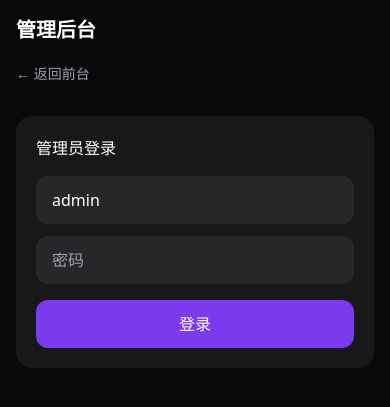
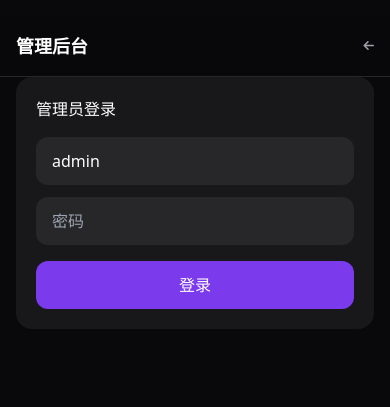
Before and after one commit to zixiang0520/file-transfer-system, a FastAPI app: page /admin in a window 390 px wide. Shown: the top 407 px of the page. Run offline with FastAPI, Linux system fonts and the light colour scheme.

Commit message:
ux(admin): 顶部粘性导航栏——包裹/安全/AI/设置分区跳转与滚动高亮，动作按钮收进顶栏

```diff
--- a/app/web/templates/admin.html
+++ b/app/web/templates/admin.html
@@ -13,14 +13,33 @@
     input, select, textarea, button { font-size: 16px; }
     .tap { -webkit-tap-highlight-color: transparent; touch-action: manipulation; }
     .field { @apply mt-1 w-full min-h-[44px] bg-zinc-800 rounded-xl px-3 py-2.5; }
+    .navtab { min-height: 40px; padding: 0 14px; border-radius: 12px; color: #a1a1aa; white-space: nowrap; display: inline-flex; align-items: center; gap: 6px; flex-shrink: 0; }
+    .navtab.active { background: #27272a; color: #fff; }
+    .sec { scroll-margin-top: 118px; }
+    html { scroll-behavior: smooth; }
   </style>
 </head>
 <body class="bg-zinc-950 text-white min-h-screen min-h-[100dvh]">
   <div class="max-w-5xl mx-auto px-4 sm:px-6 py-4 sm:py-6">
-    <header class="flex flex-col gap-2 sm:flex-row sm:items-center sm:justify-between mb-5 sm:mb-6">
-      <h1 class="text-xl sm:text-2xl font-bold">管理后台</h1>
-      <a href="/" class="tap text-sm text-zinc-400 active:text-white min-h-[44px] inline-flex items-center">← 返回前台</a>
-    </header>
+    <div id="topBar" class="sticky top-0 z-20 -mx-4 sm:-mx-6 px-4 sm:px-6 bg-zinc-950/95 backdrop-blur border-b border-zinc-800">
+      <header class="flex items-center justify-between gap-3 py-2.5 sm:py-3">
+        <h1 class="text-lg sm:text-xl font-bold shrink-0">管理后台</h1>
+        <div class="flex items-center gap-1.5 sm:gap-2 min-w-0">
+          <div id="hdrActions" class="hidden items-center gap-1.5 sm:gap-2">
+            <button type="button" onclick="refreshPackages()" title="刷新包裹" class="tap min-h-[40px] min-w-[40px] px-3 py-2 bg-zinc-800 active:bg-zinc-700 rounded-xl text-sm"><i class="fa-solid fa-arrows-rotate"></i><span class="hidden md:inline ml-1.5">刷新包裹</span></button>
+            <button type="button" onclick="cleanup()" title="清理过期" class="tap min-h-[40px] min-w-[40px] px-3 py-2 bg-zinc-800 active:bg-zinc-700 rounded-xl text-sm"><i class="fa-solid fa-broom"></i><span class="hidden md:inline ml-1.5">清理过期</span></button>
+            <button type="button" onclick="logout()" title="退出登录" class="tap min-h-[40px] min-w-[40px] px-3 py-2 bg-red-900/40 active:bg-red-900/60 rounded-xl text-sm text-red-300"><i class="fa-solid fa-right-from-bracket"></i><span class="hidden md:inline ml-1.5">退出</span></button>
+          </div>
+          <a id="hdrHome" href="/" class="tap text-sm text-zinc-400 active:text-white min-h-[40px] inline-flex items-center gap-1.5"><i class="fa-solid fa-arrow-left text-xs"></i><span class="hidden sm:inline">返回前台</span></a>
+        </div>
+      </header>
+      <nav id="tabNav" class="hidden gap-1 overflow-x-auto pb-2 text-sm -mb-px">
+        <button type="button" class="navtab tap" data-g="pkg" onclick="jumpTo('pkg')"><i class="fa-solid fa-box-archive text-xs"></i>包裹</button>
+        <button type="button" class="navtab tap" data-g="security" onclick="jumpTo('security')"><i class="fa-solid fa-shield-halved text-xs"></i>安全</button>
+        <button type="button" class="navtab tap" data-g="ai" onclick="jumpTo('ai')"><i class="fa-solid fa-robot text-xs"></i>AI 审核</button>
+        <button type="button" class="navtab tap" data-g="settings" onclick="jumpTo('settings')"><i class="fa-solid fa-gear text-xs"></i>存储与设置</button>
+      </nav>
+    </div>
 
     <!-- Login -->
     <div id="loginBox" class="bg-zinc-900 rounded-2xl sm:rounded-3xl p-5 sm:p-6 max-w-md mx-auto sm:mx-0 w-full">
@@ -31,14 +50,8 @@
       <p id="loginErr" class="text-red-400 text-sm mt-3 hidden"></p>
     </div>
 
-    <div id="dash" class="hidden space-y-5 sm:space-y-6">
-      <div class="flex gap-2 sm:gap-3 flex-wrap">
-        <button type="button" onclick="refreshPackages()" class="tap flex-1 sm:flex-none min-h-[44px] px-4 py-2 bg-zinc-800 active:bg-zinc-700 rounded-xl text-sm">刷新包裹</button>
-        <button type="button" onclick="cleanup()" class="tap flex-1 sm:flex-none min-h-[44px] px-4 py-2 bg-zinc-800 active:bg-zinc-700 rounded-xl text-sm">清理过期</button>
-        <button type="button" onclick="logout()" class="tap flex-1 sm:flex-none min-h-[44px] px-4 py-2 bg-red-900/40 active:bg-red-900/60 rounded-xl text-sm">退出</button>
-      </div>
-
-      <div class="bg-zinc-900 rounded-2xl sm:rounded-3xl p-4 sm:p-6">
+    <div id="dash" class="hidden space-y-5 sm:space-y-6 mt-5 sm:mt-6">
+      <div id="sec-pkg" data-group="pkg" class="sec bg-zinc-900 rounded-2xl sm:rounded-3xl p-4 sm:p-6">
         <button type="button" onclick="togglePkg()" class="tap w-full flex items-center justify-between gap-3 text-left min-h-[44px]">
           <span class="font-medium">提取码 / 包裹管理<span id="pkgCount" class="text-xs text-zinc-500 font-normal ml-2"></span></span>
           <span class="text-zinc-400 text-sm shrink-0"><span id="pkgToggleText">展开</span> <i id="pkgChevron" class="fa-solid fa-chevron-down text-xs ml-1"></i></span>
@@ -53,7 +66,7 @@
         </div>
       </div>
 
-      <div class="bg-zinc-900 rounded-2xl sm:rounded-3xl p-4 sm:p-6">
+      <div id="sec-ban" data-group="security" class="sec bg-zinc-900 rounded-2xl sm:rounded-3xl p-4 sm:p-6">
         <h2 class="font-medium mb-1">IP 封禁</h2>
         <p class="text-xs text-zinc-500 mb-4">发现恶意/危险文件后，在包裹上点「封禁 IP」，或在此手动添加。被封 IP 无法再上传。</p>
         <div class="flex flex-col sm:flex-row gap-2 mb-4">
@@ -64,7 +77,7 @@
         <div id="banList" class="space-y-2 text-sm"></div>
       </div>
 
-      <div class="bg-zinc-900 rounded-2xl sm:rounded-3xl p-4 sm:p-6">
+      <div id="sec-reports" data-group="security" class="sec bg-zinc-900 rounded-2xl sm:rounded-3xl p-4 sm:p-6">
         <h2 class="font-medium mb-1">举报处理</h2>
         <p class="text-xs text-zinc-500 mb-4">用户从提取页举报的分享。处理 = 删除包裹及云盘文件 + 拉黑文件 SHA-256（同内容永久无法再传）+ 封上传者 IP。</p>
         <div class="flex gap-2 mb-4">
@@ -74,7 +87,7 @@
         <div id="reportList" class="space-y-2 text-sm"></div>
       </div>
 
-      <div class="bg-zinc-900 rounded-2xl sm:rounded-3xl p-4 sm:p-6">
+      <div id="sec-bl" data-group="security" class="sec bg-zinc-900 rounded-2xl sm:rounded-3xl p-4 sm:p-6">
         <h2 class="font-medium mb-1">文件 SHA-256 黑名单</h2>
         <p class="text-xs text-zinc-500 mb-4">黑名单中的文件内容（按 SHA-256 识别，改名无效）无法再上传。处理举报时自动添加，也可手动添加（可从包裹详情或下载文件计算获得）。</p>
         <div class="flex flex-col sm:flex-row gap-2 mb-4">
@@ -85,7 +98,7 @@
         <div id="blList" class="space-y-2 text-sm"></div>
       </div>
 
-      <div class="bg-zinc-900 rounded-2xl sm:rounded-3xl p-4 sm:p-6">
+      <div id="sec-ai" data-group="ai" class="sec bg-zinc-900 rounded-2xl sm:rounded-3xl p-4 sm:p-6">
         <h2 class="font-medium mb-1">AI 内容审核（普通大模型）</h2>
         <p class="text-xs text-zinc-500 mb-4">用 OpenAI 兼容大模型审核文件名/标题（全量）与 ≤上限 的小文件内容（文本类提文本、图片类多模态）。宽松判断、AI 故障自动放行；拒绝不自动拉黑 SHA（防误判），记录留查。大文件内容不过服务器（直传架构），靠黑名单+举报兜底。</p>
         <label class="flex items-center gap-2 text-sm mb-3 cursor-pointer">
@@ -126,7 +139,7 @@
         <div id="aiReviewList" class="space-y-1.5 text-xs"></div>
       </div>
 
-      <div class="bg-zinc-900 rounded-2xl sm:rounded-3xl p-4 sm:p-6 space-y-4">
+      <div id="sec-settings" data-group="settings" class="sec bg-zinc-900 rounded-2xl sm:rounded-3xl p-4 sm:p-6 space-y-4">
         <h2 class="font-medium">上传与存储设置</h2>
         <div class="grid grid-cols-1 sm:grid-cols-2 gap-4">
           <label class="text-sm block">单文件上限 (MB)
@@ -317,6 +330,39 @@
   <script>
     function fmtSize(n){n=Number(n)||0;if(n<1024)return n+'B';if(n<1048576)return (n/1024).toFixed(1)+'KB';return (n/1048576).toFixed(1)+'MB';}
     function fmtTime(ts){try{return new Date(ts*1000).toLocaleString()}catch(e){return '-'}}
+    // —— 顶部导航栏 ——
+    const NAV_GROUPS = ['pkg','security','ai','settings'];
+    function jumpTo(g){
+      const sec = document.querySelector('#dash [data-group="'+g+'"]');
+      if (!sec) return;
+      setActiveTab(g);
+      sec.scrollIntoView({behavior:'smooth', block:'start'});
+    }
+    function setActiveTab(g){
+      document.querySelectorAll('#tabNav .navtab').forEach(b=>{
+        b.classList.toggle('active', b.dataset.g===g);
+      });
+    }
+    let navTick = false;
+    window.addEventListener('scroll', ()=>{
+      if (navTick) return; navTick = true;
+      requestAnimationFrame(()=>{
+        navTick = false;
+        const dash = document.getElementById('dash');
+        if (!dash || dash.classList.contains('hidden')) return;
+        let cur = NAV_GROUPS[0];
+        document.querySelectorAll('#dash .sec[data-group]').forEach(sec=>{
+          if (sec.getBoundingClientRect().top <= 150) cur = sec.dataset.group;
+        });
+        setActiveTab(cur);
+      });
+    }, {passive:true});
+    function showNav(){
+      document.getElementById('tabNav').classList.remove('hidden');
+      const ha = document.getElementById('hdrActions');
+      ha.classList.remove('hidden'); ha.classList.add('flex');
+      setActiveTab('pkg');
+    }
     async function login(){
       let r;
       try {
@@ -334,6 +380,7 @@
       if(!r.ok){document.getElementById('loginErr').textContent='登录失败';document.getElementById('loginErr').classList.remove('hidden');return;}
       document.getElementById('loginBox').classList.add('hidden');
       document.getElementById('dash').classList.remove('hidden');
+      showNav();
       await loadCfg(); await loadPkgCount(); await loadBans();
     }
     async function logout(){await fetch('/api/logout',{method:'POST'}); location.reload();}
@@ -870,7 +917,7 @@
     document.getElementById('pkgSearch').addEventListener('keydown', e => { if(e.key==='Enter'){ e.preventDefault(); loadPackages(0); } });
     document.getElementById('pkgSearch').addEventListener('input', e => { if(!e.target.value.trim()) loadPackages(0); });
     fetch('/api/config').then(r=>{
-      if(r.ok){document.getElementById('loginBox').classList.add('hidden');document.getElementById('dash').classList.remove('hidden');loadCfg();loadPkgCount();loadBans();loadReports(true);loadBlacklist();loadAiReviews(false);}
+      if(r.ok){document.getElementById('loginBox').classList.add('hidden');document.getElementById('dash').classList.remove('hidden');showNav();loadCfg();loadPkgCount();loadBans();loadReports(true);loadBlacklist();loadAiReviews(false);}
     });
   </script>
 </body>
```
